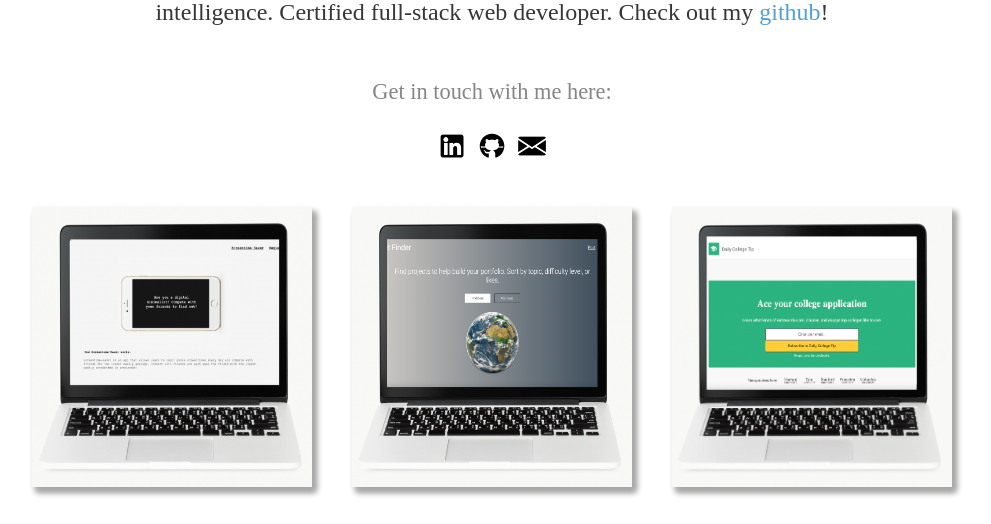
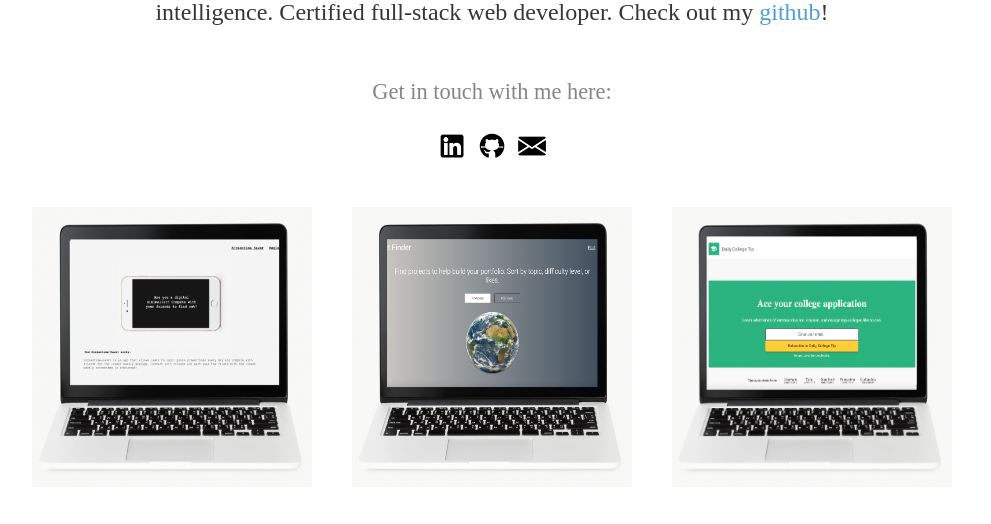
Before and after one commit to lindsayesterman/lindsay, a PHP site: page / in a window 1280 px wide. Shown: the part 907-1431 px from the top of the page, without its empty margins (148-1139 px from the left). Run offline with PHP 8.4, Linux system fonts and the light colour scheme.

Commit message:
losing the tacky drop shadows

```diff
--- a/style.css
+++ b/style.css
@@ -164,9 +164,9 @@
   width: 280px;
   position: relative;
   float: left;
-  -webkit-box-shadow: 4px 5px 6px 0px rgba(168, 168, 168);
+  /* -webkit-box-shadow: 4px 5px 6px 0px rgba(168, 168, 168);
   -moz-box-shadow: 4px 5px 6px 0px rgb(168, 168, 168);
-  box-shadow: 4px 5px 6px 0px rgba(168, 168, 168);
+  box-shadow: 4px 5px 6px 0px rgba(168, 168, 168); */
 }
 
 .mini-projects div,
```
